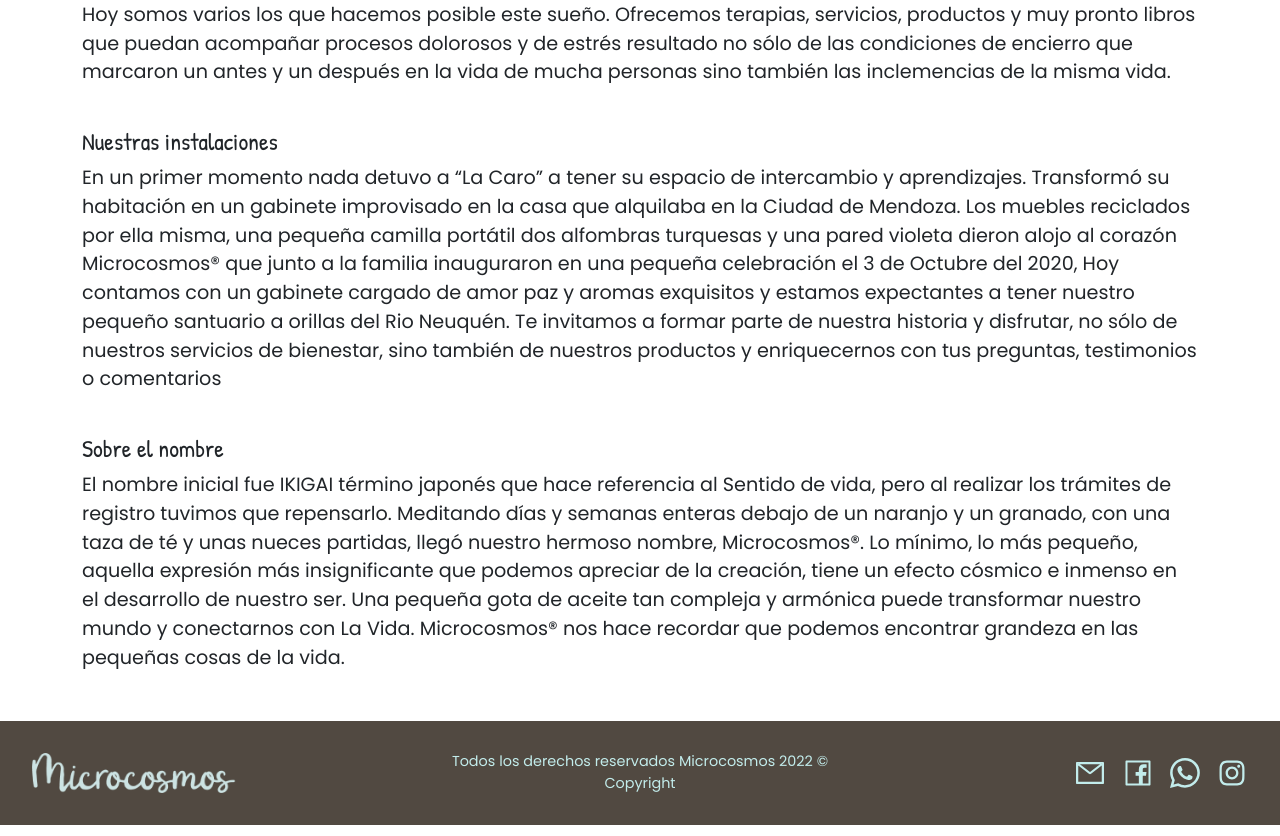
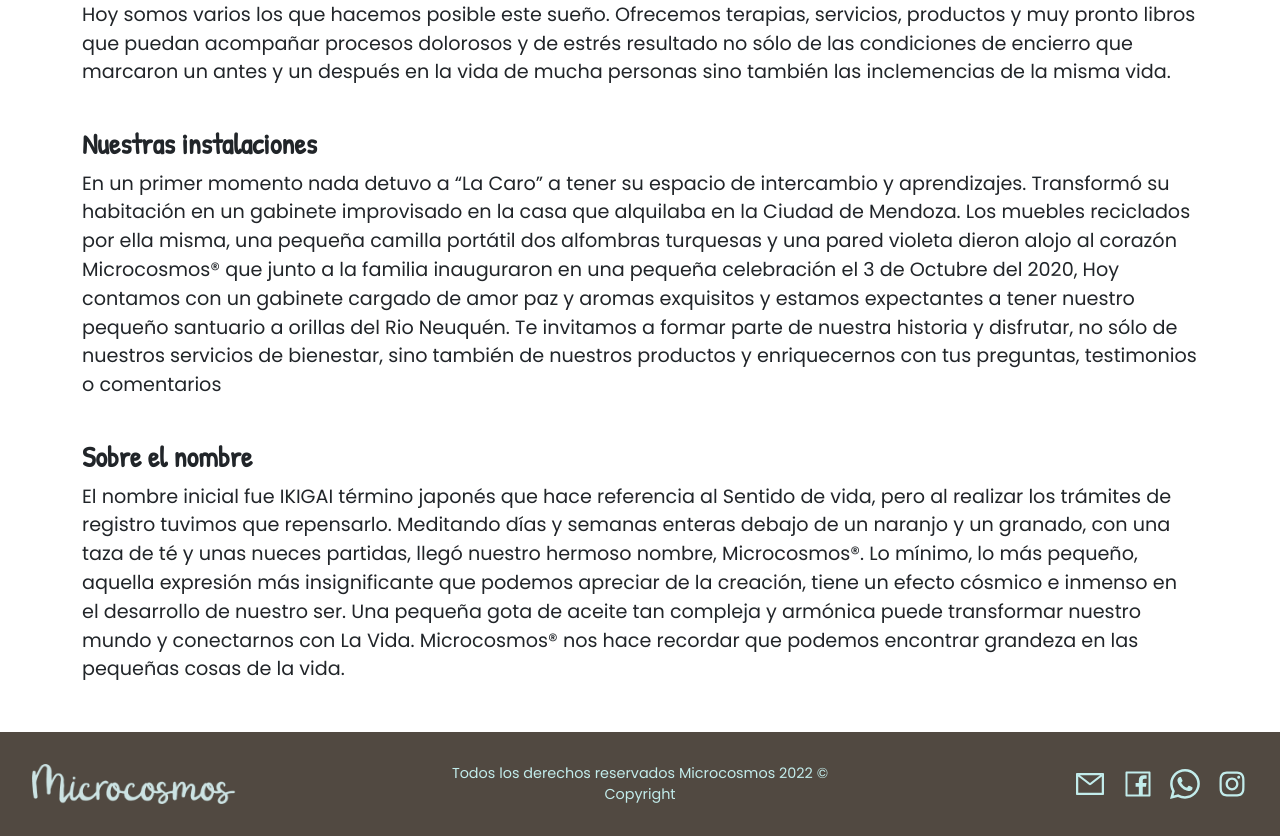
Before and after one commit to Makita7/microcosmos, a React (Create React App) app: page /sobrenosotros in a window 1280 px wide. Shown: the part 1380-2216 px from the top of the page. Built offline with nearby package versions, Linux system fonts and the light colour scheme.

Commit message:
small fixes

```diff
--- a/src/App.css
+++ b/src/App.css
@@ -142,6 +142,10 @@
   text-transform: capitalize;
 }
 
+.quienesSomos h4{
+  font-size: 1.8em;
+  font-weight: bold;
+}
 
 
 
@@ -180,6 +184,7 @@
   display: table;
   margin-left: auto;
   margin-right: auto;
+  text-transform: capitalize;
 }
 
 .educacion h5{
```
